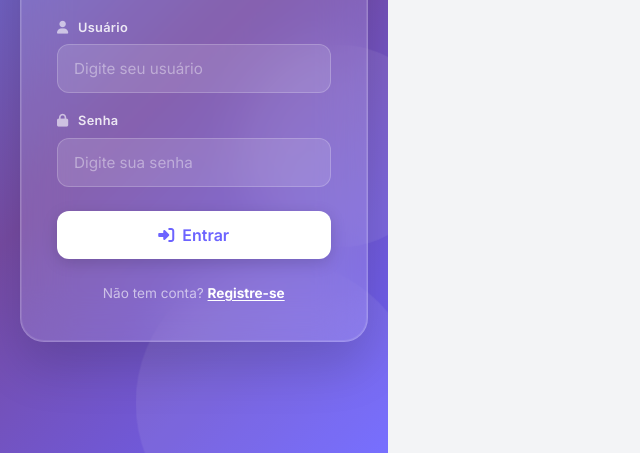
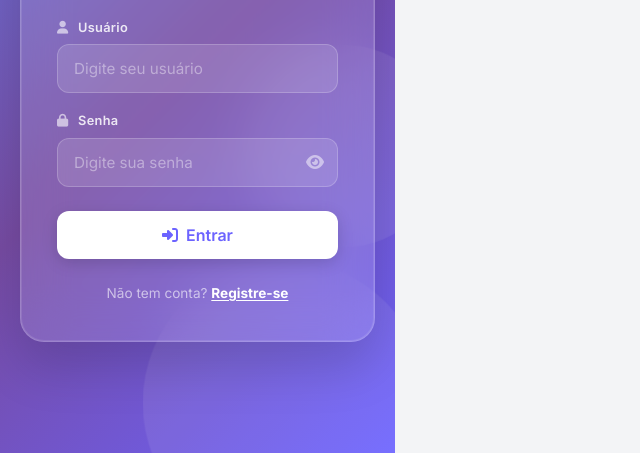
Before and after one commit to HMpecaseservicos/Domus, a website: page index.html in a window 1280 px wide. Shown: the part 347-800 px from the top of the page, without its empty margins (0-640 px from the left). Drawn offline with nearby package versions, Linux system fonts and the light colour scheme.

Commit message:
feat: botão mostrar/esconder senha nos campos de password

```diff
--- a/index.html
+++ b/index.html
@@ -51,7 +51,10 @@
                 </div>
                 <div class="auth-form-group">
                     <label for="auth-login-pass"><i class="fas fa-lock"></i> Senha</label>
-                    <input id="auth-login-pass" type="password" class="auth-input" placeholder="Digite sua senha" required />
+                    <div class="auth-input-wrapper">
+                        <input id="auth-login-pass" type="password" class="auth-input" placeholder="Digite sua senha" required />
+                        <button type="button" class="auth-toggle-pass" onclick="togglePassVisibility(this)" title="Mostrar senha"><i class="fas fa-eye"></i></button>
+                    </div>
                 </div>
                 <button type="submit" class="auth-btn auth-btn-primary" id="auth-login-submit">
                     <i class="fas fa-sign-in-alt"></i> Entrar
@@ -65,12 +68,18 @@
                 </div>
                 <div class="auth-form-group">
                     <label for="auth-reg-pass"><i class="fas fa-lock"></i> Senha</label>
-                    <input id="auth-reg-pass" type="password" class="auth-input" placeholder="Crie uma senha segura" required />
+                    <div class="auth-input-wrapper">
+                        <input id="auth-reg-pass" type="password" class="auth-input" placeholder="Crie uma senha segura" required />
+                        <button type="button" class="auth-toggle-pass" onclick="togglePassVisibility(this)" title="Mostrar senha"><i class="fas fa-eye"></i></button>
+                    </div>
                     <small class="auth-hint">Mínimo 6 caracteres, com letra maiúscula, minúscula e número</small>
                 </div>
                 <div class="auth-form-group">
                     <label for="auth-reg-pass2"><i class="fas fa-lock"></i> Confirmar Senha</label>
-                    <input id="auth-reg-pass2" type="password" class="auth-input" placeholder="Confirme sua senha" required />
+                    <div class="auth-input-wrapper">
+                        <input id="auth-reg-pass2" type="password" class="auth-input" placeholder="Confirme sua senha" required />
+                        <button type="button" class="auth-toggle-pass" onclick="togglePassVisibility(this)" title="Mostrar senha"><i class="fas fa-eye"></i></button>
+                    </div>
                 </div>
                 <button type="submit" class="auth-btn auth-btn-primary" id="auth-register-submit">
                     <i class="fas fa-user-plus"></i> Criar Conta
@@ -555,6 +564,23 @@
     <script src="modules/app.js"></script>
 
     <script>
+        // Toggle password visibility
+        function togglePassVisibility(btn) {
+            const input = btn.parentElement.querySelector('input');
+            const icon = btn.querySelector('i');
+            if (input.type === 'password') {
+                input.type = 'text';
+                icon.classList.replace('fa-eye', 'fa-eye-slash');
+                btn.title = 'Esconder senha';
+            } else {
+                input.type = 'password';
+                icon.classList.replace('fa-eye-slash', 'fa-eye');
+                btn.title = 'Mostrar senha';
+            }
+        }
+    </script>
+
+    <script>
         // Initialize DOMUS
         document.addEventListener('DOMContentLoaded', () => {
             if (typeof DOMPurify === 'undefined') {
--- a/vitamind.css
+++ b/vitamind.css
@@ -2951,6 +2951,34 @@
     line-height: 1.3;
 }
 
+.auth-input-wrapper {
+    position: relative;
+    display: flex;
+    align-items: center;
+}
+
+.auth-input-wrapper .auth-input {
+    padding-right: 44px;
+}
+
+.auth-toggle-pass {
+    position: absolute;
+    right: 10px;
+    top: 50%;
+    transform: translateY(-50%);
+    background: none;
+    border: none;
+    color: rgba(255, 255, 255, 0.5);
+    cursor: pointer;
+    font-size: 1rem;
+    padding: 4px;
+    transition: color 0.2s;
+}
+
+.auth-toggle-pass:hover {
+    color: rgba(255, 255, 255, 0.85);
+}
+
 /* Buttons */
 .auth-btn {
     padding: 14px 24px;
```
